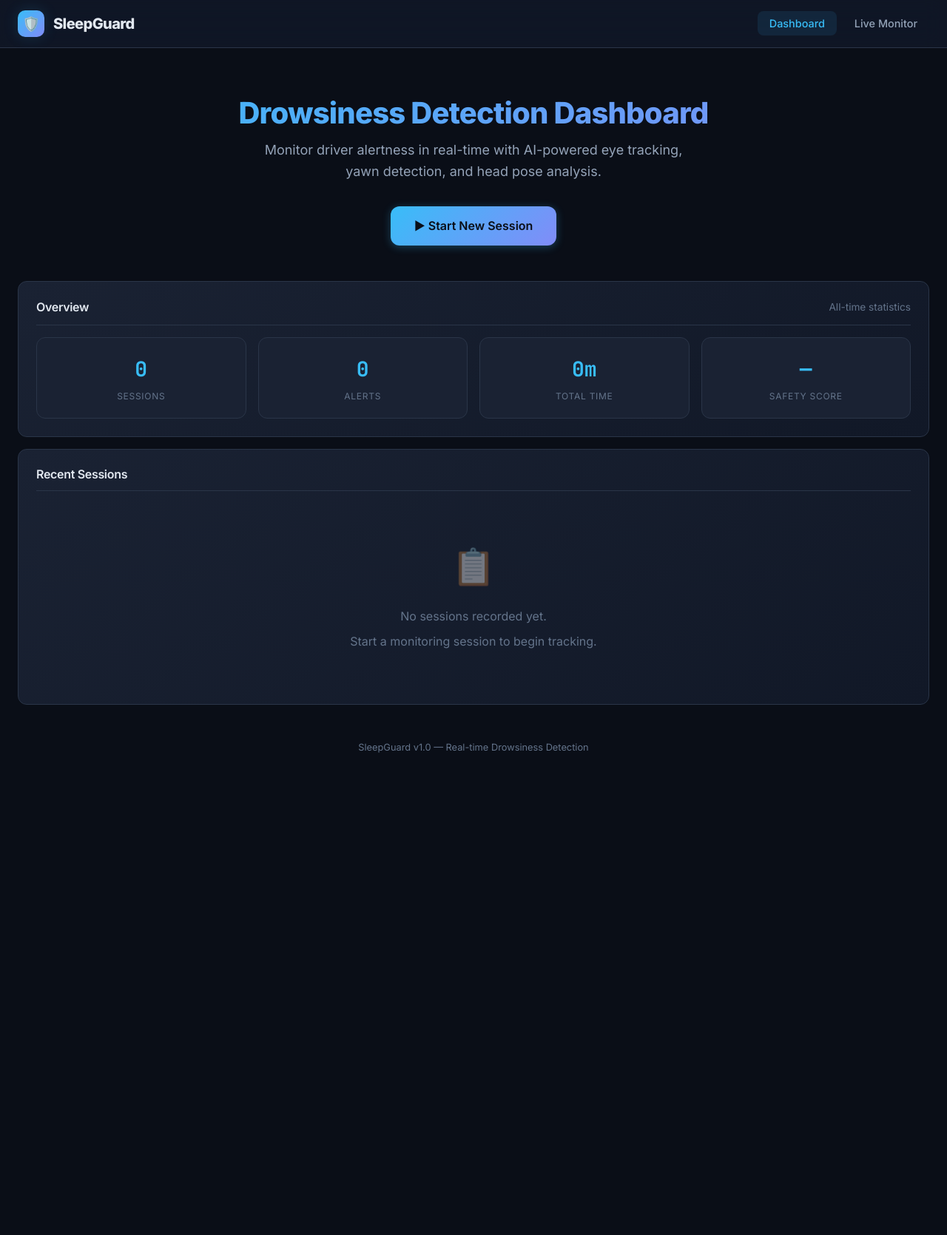
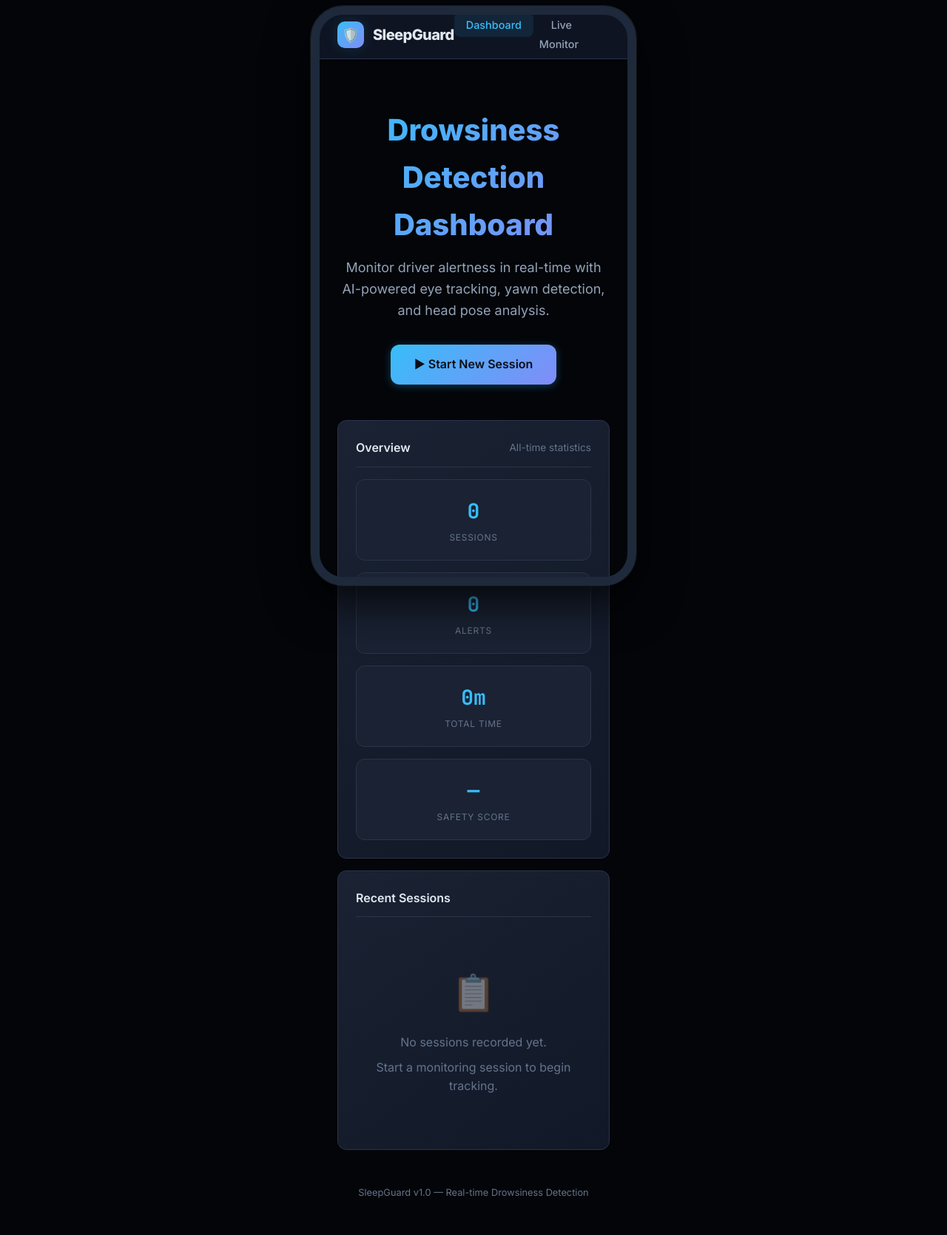
Before and after one commit to BhanuTejapothuru01/blinksafe, a Flask app: page / in a window 1280 px wide. Shown: the whole page at 74% size. Before the commit the page ends 1018 px from the top, so only its background shows below. Run offline with Flask 3, Linux system fonts and the light colour scheme; data that the repository does not hold is empty.

Commit message:
style(css): add mobile phone preview viewport framing container

```diff
--- a/static/css/style.css
+++ b/static/css/style.css
@@ -58,6 +58,41 @@ body {
     color: var(--text-primary);
     line-height: 1.6;
     min-height: 100vh;
+    display: flex;
+    flex-direction: column;
+    align-items: center;
+}
+
+@media (min-width: 500px) {
+    body {
+        background: #030509;
+        padding-top: 15px;
+        padding-bottom: 15px;
+    }
+    body::before {
+        content: "";
+        position: fixed;
+        top: 50%;
+        left: 50%;
+        transform: translate(-50%, -50%);
+        width: 440px;
+        height: 890px;
+        max-height: 98vh;
+        border: 12px solid #1e293b;
+        border-radius: 44px;
+        box-shadow: 0 25px 60px rgba(0, 0, 0, 0.8), 0 0 0 1px rgba(255, 255, 255, 0.1);
+        pointer-events: none;
+        z-index: 9999;
+    }
+    .navbar, main.container, .hero, footer {
+        width: 416px !important;
+        max-width: 416px !important;
+    }
+    .navbar {
+        border-top-left-radius: 32px;
+        border-top-right-radius: 32px;
+    }
+}
     -webkit-font-smoothing: antialiased;
     -moz-osx-font-smoothing: grayscale;
 }
```
